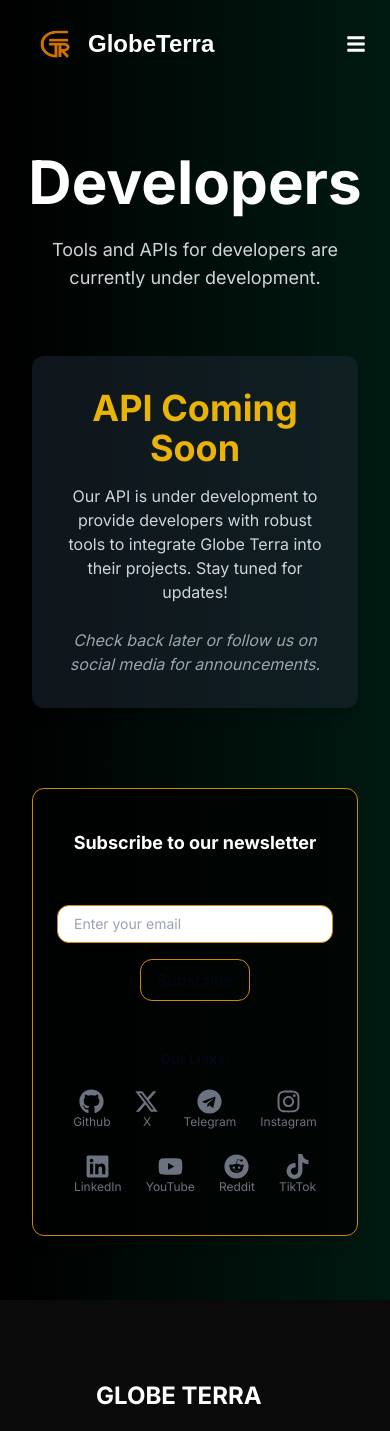
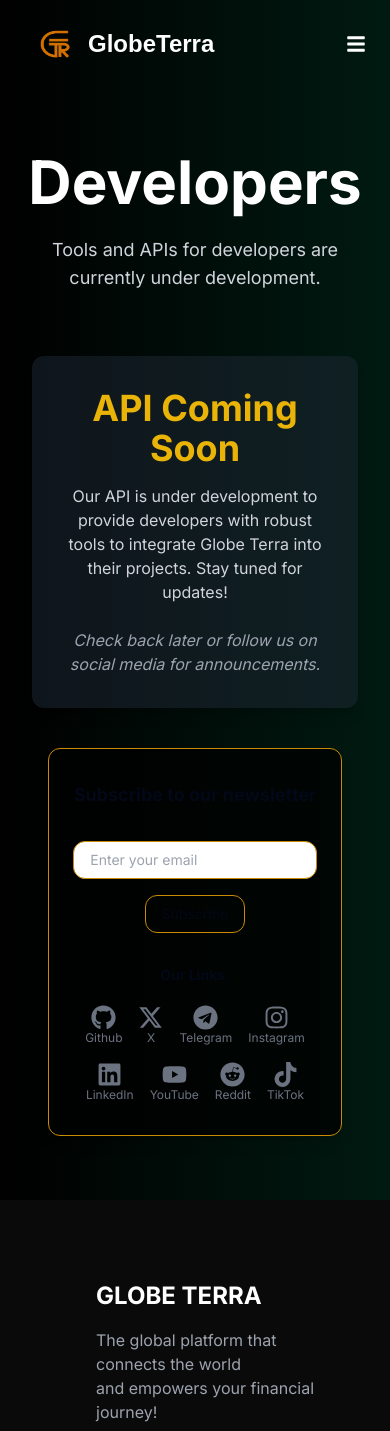
Before and after one commit to LesbatHaithem/GlobeTerra, a Next.js app: page /developers in a window 390 px wide. Shown: the top 1431 px of the page. Built offline with nearby package versions, Linux system fonts and the light colour scheme; a web font is replaced by a local one.

Commit message:
newsletter

```diff
--- a/src/app/developers/page.tsx
+++ b/src/app/developers/page.tsx
@@ -41,23 +41,23 @@ const Developers = () => {
 
 
 
-  <div className="flex flex-col items-center justify-center gap-12 mt-20 rounded-xl bg-black bg-opacity-75 shadow-lg md:w-[90%] lg:w-[70%] max-w-screen px-6 sm:px-8 md:px-10 py-10 border border-yellow-600">
-    <h1 className="text-lg sm:text-xl md:text-2xl font-bold text-center text-white">
+          <div className="flex flex-col items-center justify-center gap-8 md:gap-12 mt-10 rounded-xl bg-black bg-opacity-75 shadow-lg w-[90%] md:w-[80%] lg:w-[70%] max-w-screen px-6 sm:px-8 md:px-10 py-8 md:py-10 border border-yellow-600">
+    <h1 className="text-lg sm:text-xl md:text-2xl font-bold text-center">
       Subscribe to our newsletter
     </h1>
-    <div className="flex flex-col sm:flex-row items-center justify-between gap-4 w-full">
+    <div className="flex flex-col sm:flex-row items-center justify-between gap-4 w-full md:w-[60%]">
       <input
         type="email"
         placeholder="Enter your email"
-        className="flex-1 border border-yellow-600 rounded-xl px-4 py-2 text-sm w-full sm:w-auto"
+        className="flex-1 border text-black border-yellow-600 rounded-xl px-4 py-2 text-sm w-full sm:w-auto"
       />
-      <button className="border border-yellow-600 rounded-xl px-4 py-2 hover:bg-yellow-600 hover:text-black">
+      <button className="border border-yellow-600 rounded-xl px-4 py-2 hover:bg-yellow-600 hover:text-black text-sm md:text-base">
         Subscribe
       </button>
     </div>
     <div className="flex flex-col items-center justify-center gap-5">
       <h1 className="text-sm sm:text-base md:text-xl font-bold text-center">Our Links:</h1>
-      <div className="flex flex-wrap justify-center gap-6 sm:gap-8">
+      <div className="flex flex-wrap justify-center gap-4 sm:gap-6">
         {[
           { href: "https://github.com", icon: <FaGithub size={25} />, name: "Github" },
           { href: "https://twitter.com", icon: <FaXTwitter size={25} />, name: "X" },
@@ -72,7 +72,7 @@ const Developers = () => {
             key={link.name}
             href={link.href}
             target="_blank"
-            className="flex flex-col justify-center items-center text-gray-500 hover:text-white"
+            className="flex flex-col  justify-center items-center text-gray-500 hover:text-white"
           >
             {link.icon}
             <h1 className="text-xs sm:text-sm">{link.name}</h1>
--- a/src/app/page.tsx
+++ b/src/app/page.tsx
@@ -254,7 +254,7 @@ export default function Home() {
       <input
         type="email"
         placeholder="Enter your email"
-        className="flex-1 border border-yellow-600 rounded-xl px-4 py-2 text-sm w-full sm:w-auto"
+        className="flex-1 border text-black border-yellow-600 rounded-xl px-4 py-2 text-sm w-full sm:w-auto"
       />
       <button className="border border-yellow-600 rounded-xl px-4 py-2 hover:bg-yellow-600 hover:text-black text-sm md:text-base">
         Subscribe
--- a/src/app/roadmap/page.tsx
+++ b/src/app/roadmap/page.tsx
@@ -28,6 +28,7 @@ const RoadmapPage = () => {
             start: "top 80%", // Start animation when the top of the item is 80% in view
             end: "bottom 20%", // End animation when the bottom of the item is 20% in view
             toggleActions: "play none none reverse", // Play animation on enter, reverse on leave
+            markers: true, // Enable markers for debugging (remove in production)
           },
         });
 
@@ -46,6 +47,9 @@ const RoadmapPage = () => {
           },
         });
       });
+
+      // Refresh ScrollTrigger after all animations are set up
+      ScrollTrigger.refresh();
     }
   }, []);
 
```
